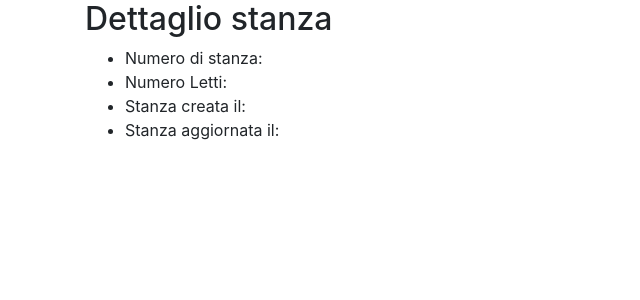
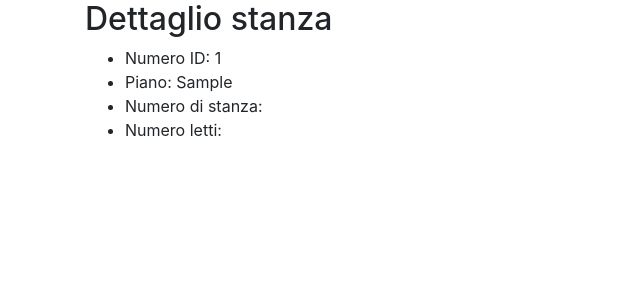
Before and after one commit to Gianufio83/php-hotel-crud, a PHP site: page /php-hotel-crud/show/show.php?id=1 in a window 1280 px wide. Shown: the top 300 px of the page, without its empty margins (0-640 px from the left). Run offline with PHP 8.4, Linux system fonts and the light colour scheme; tables that the repository leaves empty or names only in its code hold one stand-in row (values such as "Sample post"); data that the repository does not hold is empty.

Commit message:
seconda parte aggiornata e completa

```diff
--- a/index.php
+++ b/index.php
@@ -30,7 +30,7 @@
               <tr>
                 <td> <?php echo $room['id']; ?></td>
                 <td> <?php echo $room['floor']; ?></td>
-                <td><a class="btn btn-primary"href="show/show.php?id= <?php echo $room['id']; ?> ">VIEW</a></td>
+                <td><a class="btn btn-primary"href="show/show.php?id= <?php echo $room['id']; ?> "target="_blanck">VIEW</a></td>
                 <td><a class="btn btn-success"href="#">UPDATE</a></td>
                 <td><a class=" btn btn-danger"href="#">DELETE</a></td>
               </tr>
--- a/show/show.php
+++ b/show/show.php
@@ -12,10 +12,10 @@
     <h2>Dettaglio stanza</h2>
    <ul>
     <?php foreach ($rooms as $room) { ?>
+      <li><?php echo 'Numero ID: ' . $room['id']; ?></li>
+      <li><?php echo 'Piano: ' . $room['floor']; ?></li>
       <li><?php echo 'Numero di stanza: ' . $room['room_number']; ?></li>
-      <li><?php echo 'Numero Letti: ' . $room['beds']; ?></li>
-      <li><?php echo 'Stanza creata il: ' . $room['created_at']; ?></li>
-      <li><?php echo 'Stanza aggiornata il: ' . $room['updated_at']; ?></li>
+      <li><?php echo 'Numero letti: ' . $room['beds']; ?></li>
     <?php } ?>
    </ul>
   </div>
```
